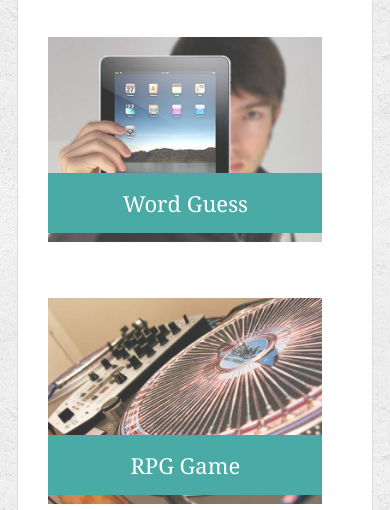
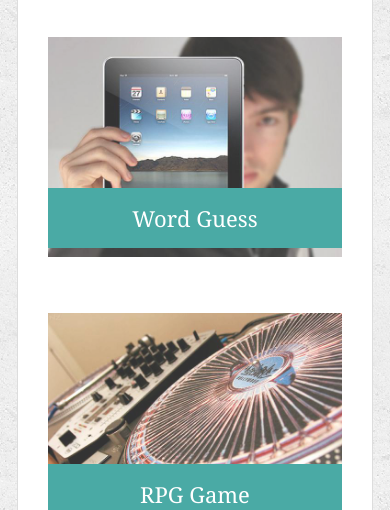
Before and after one commit to cf512/Responsive-Portfolio, a plain HTML site: page portfolio.html in a window 390 px wide. Shown: the part 329-839 px from the top of the page. Drawn offline with Linux system fonts and the light colour scheme.

Commit message:
updates to stylesheet for portfolio images

```diff
--- a/assets/css/style.css
+++ b/assets/css/style.css
@@ -274,4 +274,13 @@ Protip: Use the Chrome extensions Window Resizer and Browser Width to see the br
   #masthead {
     /* per instructions */
     position: static;
+  }
+
+  /* for images to display full width and centered on small screens */
+  .work {
+      width: 100%;
+    }
+  .work:nth-child(even) {
+      margin-right: 0px;
+    }
 }
```
